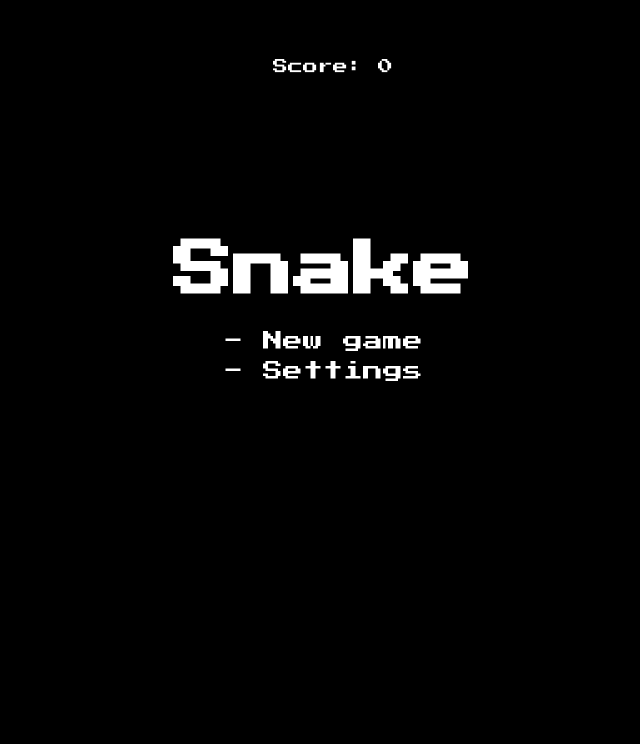
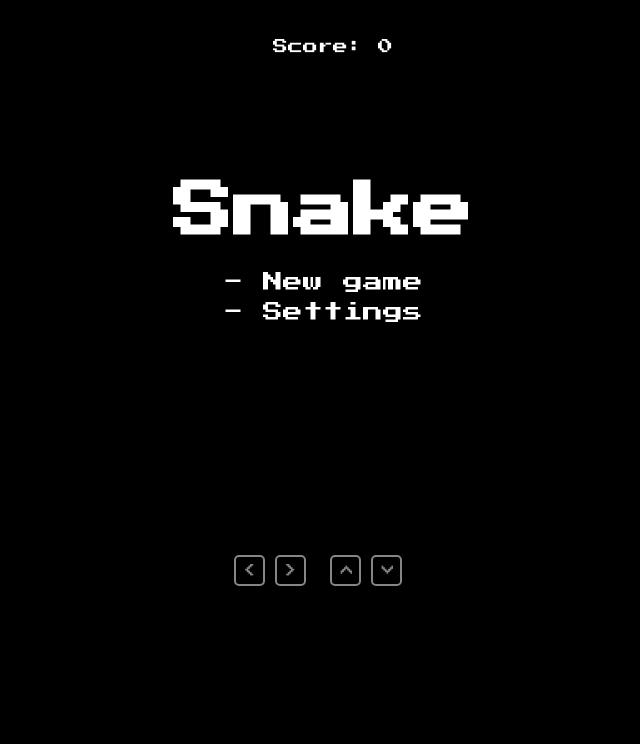
Before and after one commit to thooooo/K-lab, a plain HTML site: page K-Arcade/Snake/snake.html in a window 1280 px wide. Shown: the whole page, without its empty margins (317-957 px from the left). Drawn offline with Linux system fonts and the light colour scheme.

Commit message:
Added snake controls

```diff
--- a/K-Arcade/Snake/snake-style.css
+++ b/K-Arcade/Snake/snake-style.css
@@ -31,7 +31,7 @@ header{
 }
 canvas{
     display: none;
-    margin-top: -600px;
+    margin-top: -100px;
     border-style: solid;
     border-width: 10px;
     border-color: #FFFFFF;
@@ -57,6 +57,35 @@ h1{
 }
 .score_value{
     font-size: inherit;
+}
+
+/* Controls */
+#controls {
+    color: #868686;
+    font-size: 13px;
+    line-height: 13px;
+    margin-top: -380px;
+    margin-left: 250px;
+    align-items: center;
+    text-align: center;
+    position: relative;
+    left: -125px;
+}
+
+#controls > span {
+    margin-left: 0px;
+}
+
+#controls > span > span {
+    border: 2px solid #868686;
+    border-radius: 5px;
+    padding: 7px;
+    margin-right: 10px;
+    display: inline-block;
+}
+
+#controls > span:last-child  > span {
+    transform: rotate(90deg);
 }
 
 
--- a/K-Arcade/Snake/snake.html
+++ b/K-Arcade/Snake/snake.html
@@ -54,6 +54,13 @@
         <a id="newgame_menu">- New game</a>
         <a id="setting_menu">- Settings</a>
     </div>
+
+    <!-- Controls -->
+    <div id="controls">
+        <span><span>&lt;</span><span>&gt;</span></span>
+        <span><span>&lt;</span><span>&gt;</span></span>
+    </div>
+
 </body>
 <script src="snake-script.js"></script>
 </html>
```
